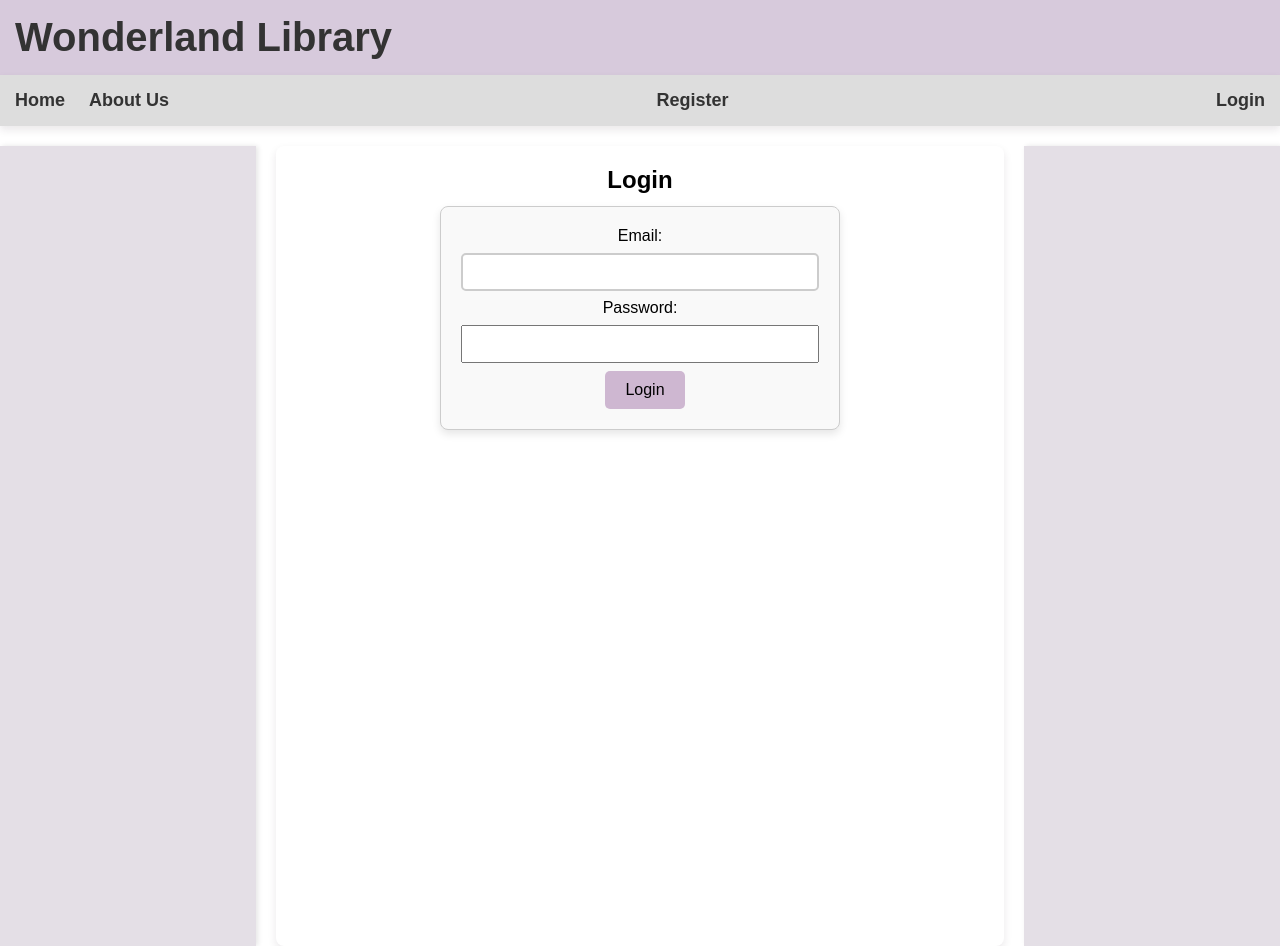
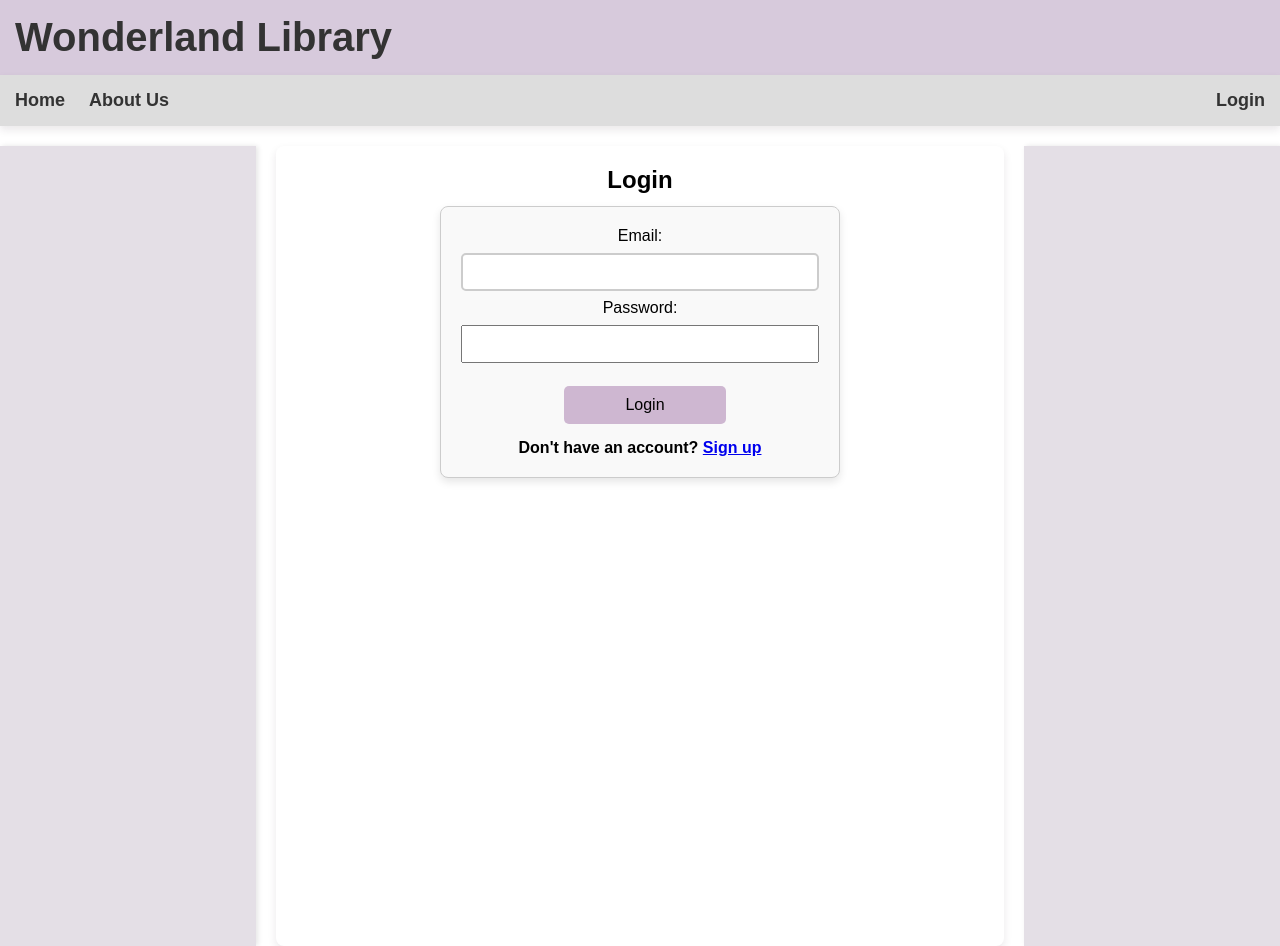
Before and after one commit to lidiamadaras/WonderLandLibrary, a React (Create React App) app in the folder library-frontend/: page /login in a window 1280 px wide. Built offline with nearby package versions, Linux system fonts and the light colour scheme.

Commit message:
design fixes for login

```diff
--- a/library-frontend/src/components/LoginForm.js
+++ b/library-frontend/src/components/LoginForm.js
@@ -12,6 +12,7 @@ class LoginForm extends React.Component {
     this.handleSubmit = this.handleSubmit.bind(this);
   }
 
+
   handleChange(event) {
     this.setState({ [event.target.name]: event.target.value });
   }
@@ -23,6 +24,7 @@ class LoginForm extends React.Component {
   }
 
   render() {
+    const { onRegister } = this.props;
     return (
       <form className="login-form" onSubmit={this.handleSubmit}>
         <label>
@@ -45,8 +47,15 @@ class LoginForm extends React.Component {
           />
         </label>
         <br />
-        <button type="submit">Login</button>
+        <button className="submit-login-button" type="submit">Login</button>
+
+        <h4>Don't have an account? <a href="#" onClick={onRegister}>Sign up</a></h4>
+
+
+
+
       </form>
+
     );
   }
 }
--- a/library-frontend/src/components/NavBar.js
+++ b/library-frontend/src/components/NavBar.js
@@ -14,9 +14,6 @@ const NavBar = () => {
           </li>
         </ul>
         <div className="login-link">
-          <Link to="/register">Register</Link>
-        </div>
-        <div className="login-link">
           <Link to="/login">Login</Link>
         </div>
     </nav>
--- a/library-frontend/src/css/Login.css
+++ b/library-frontend/src/css/Login.css
@@ -35,7 +35,8 @@ input[type="password"] {
   margin-top: 12px;
 }
 
-.submit-register-button{
-  margin-top: 10px;
+.submit-register-button, .submit-login-button{
+  margin-top: 15px;
+  margin-bottom: 15px;
   width: 45%;
 }
--- a/library-frontend/src/css/NavBar.css
+++ b/library-frontend/src/css/NavBar.css
@@ -31,7 +31,7 @@
 }
 
 /* Styling for the Login link */
-.login-link a {
+.login-link a, .register-link a {
   text-decoration: none;
   color: #333;
   font-weight: bold;
@@ -42,8 +42,9 @@
   padding-right: 5px;
 }
 
+
 /* Hover effect for links */
 .main-menu li a:hover,
-.login-link a:hover {
+.login-link a:hover, .register-link a:hover {
   color: #007bff;
 }
--- a/library-frontend/src/pages/Login.js
+++ b/library-frontend/src/pages/Login.js
@@ -19,10 +19,15 @@ function Login() {
     console.log('User logged in');
   };
 
+  const handleRegister = () => {
+    console.log('Redirecting to registration page');
+    navigate('/register'); // Navigate to the registration page
+  };
+
   return (
     <div>
       <h2>Login</h2>
-      <LoginForm onLogin={handleLogin} />
+      <LoginForm onLogin={handleLogin} onRegister={handleRegister} />
     </div>
   );
 }
```
